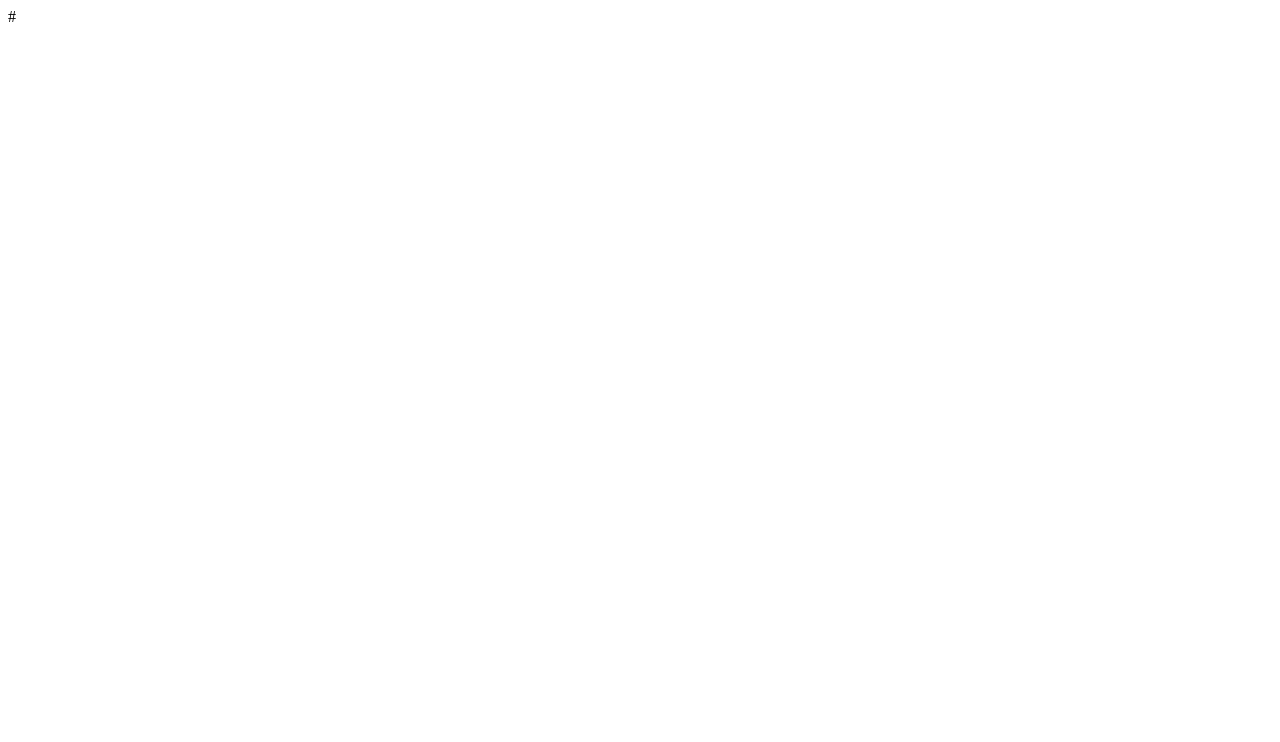
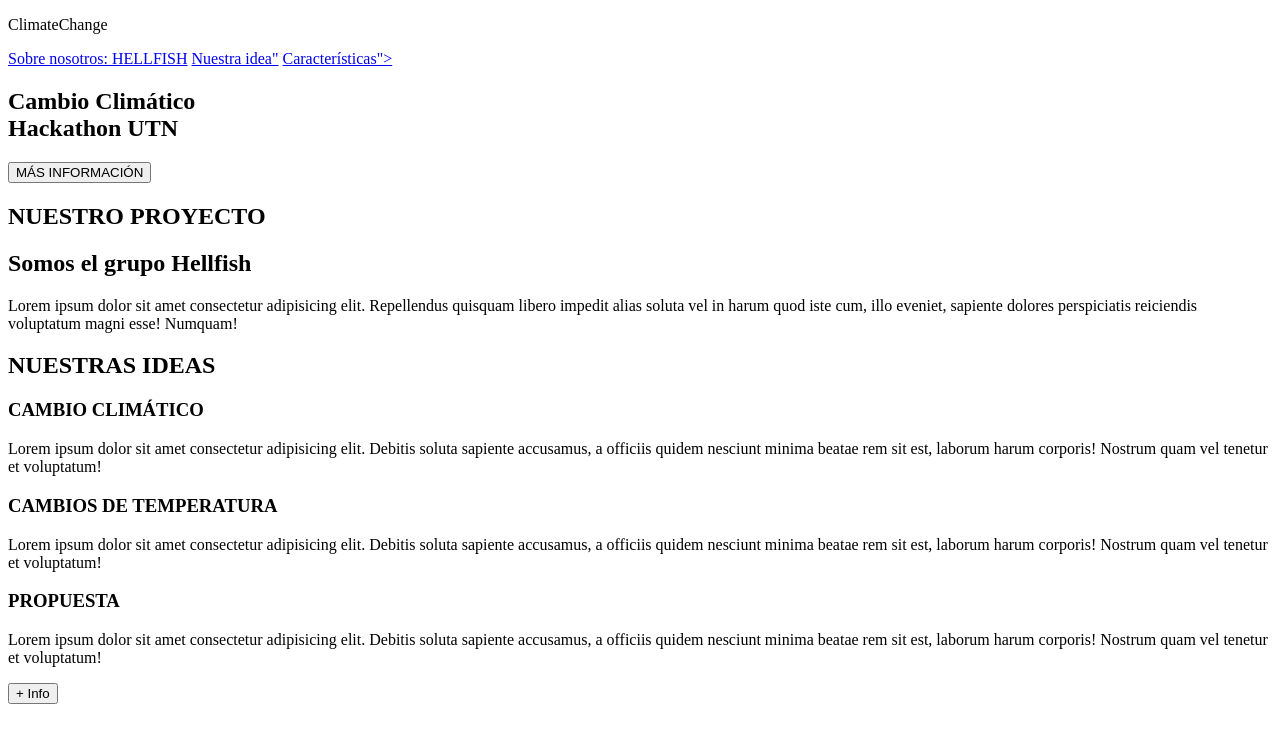
Before and after one commit to aniascua/hackathon-estadistica-hellfish, a plain HTML site: page html css/index.html in a window 1280 px wide. Drawn offline with Linux system fonts and the light colour scheme.

Commit message:
Subiendo primeros pasos en html y css

```diff
--- /dev/null
+++ b/html css/index.css
@@ -0,0 +1,3 @@
+body{
+
+}
--- a/html css/index.html
+++ b/html css/index.html
@@ -1 +1,58 @@
-#
+<!DOCTYPE html>
+<html lang="en">
+<head>
+    <meta charset="UTF-8">
+    <meta http-equiv="X-UA-Compatible" content="IE=edge">
+    <meta name="viewport" content="width=device-width, initial-scale=1.0">
+    <title>HACKATHON ESTADÍSTICA UTN FRSR</title>
+    <link rel="stylesheet" href="index.css">
+</head>
+<body>
+    <header>
+        <div class="container">
+            <p class="logo">ClimateChange</p>
+            <nav>
+                <a href="#">Sobre nosotros: HELLFISH</a>
+                <a href="#">Nuestra idea"</a>
+                <a href="#">Características"></a>
+            </nav>
+        </div>
+    </header>
+
+
+    <section id="hero">
+        <h1>Cambio Climático <br> Hackathon UTN</h1>
+        <button>MÁS INFORMACIÓN</button>
+    </section>
+    <section id="somos-hellfish">
+        <h2>NUESTRO PROYECTO</h2>
+        <div class="img-container">
+        <h2>Somos el grupo Hellfish</h2>
+        <p>Lorem ipsum dolor sit amet consectetur adipisicing elit. Repellendus quisquam libero impedit alias soluta vel in harum quod iste cum, illo eveniet, sapiente dolores perspiciatis reiciendis voluptatum magni esse! Numquam!</p>
+    </div>
+    </section>
+                <div class="container">
+
+                </div>
+                <h2>NUESTRAS IDEAS</h2>
+                <div class="carta">
+
+
+    <section id="nuestros-programas">
+        <div class="carta"><h3>
+            <h3>CAMBIO CLIMÁTICO</h3>
+            <p>Lorem ipsum dolor sit amet consectetur adipisicing elit. Debitis soluta sapiente accusamus, a officiis quidem nesciunt minima beatae rem sit est, laborum harum corporis! Nostrum quam vel tenetur et voluptatum!</p>
+        </h3></div>
+        <div class="carta"><h3>
+            <h3>CAMBIOS DE TEMPERATURA</h3>
+            <p>Lorem ipsum dolor sit amet consectetur adipisicing elit. Debitis soluta sapiente accusamus, a officiis quidem nesciunt minima beatae rem sit est, laborum harum corporis! Nostrum quam vel tenetur et voluptatum!</p>
+        </h3></div>
+        <div class="carta"><div>
+            <h3>PROPUESTA</h3>
+            <p>Lorem ipsum dolor sit amet consectetur adipisicing elit. Debitis soluta sapiente accusamus, a officiis quidem nesciunt minima beatae rem sit est, laborum harum corporis! Nostrum quam vel tenetur et voluptatum!</p>
+            <button>+ Info</button>
+            </div>
+        </div>
+    </section>
+</body>
+</html>
```
